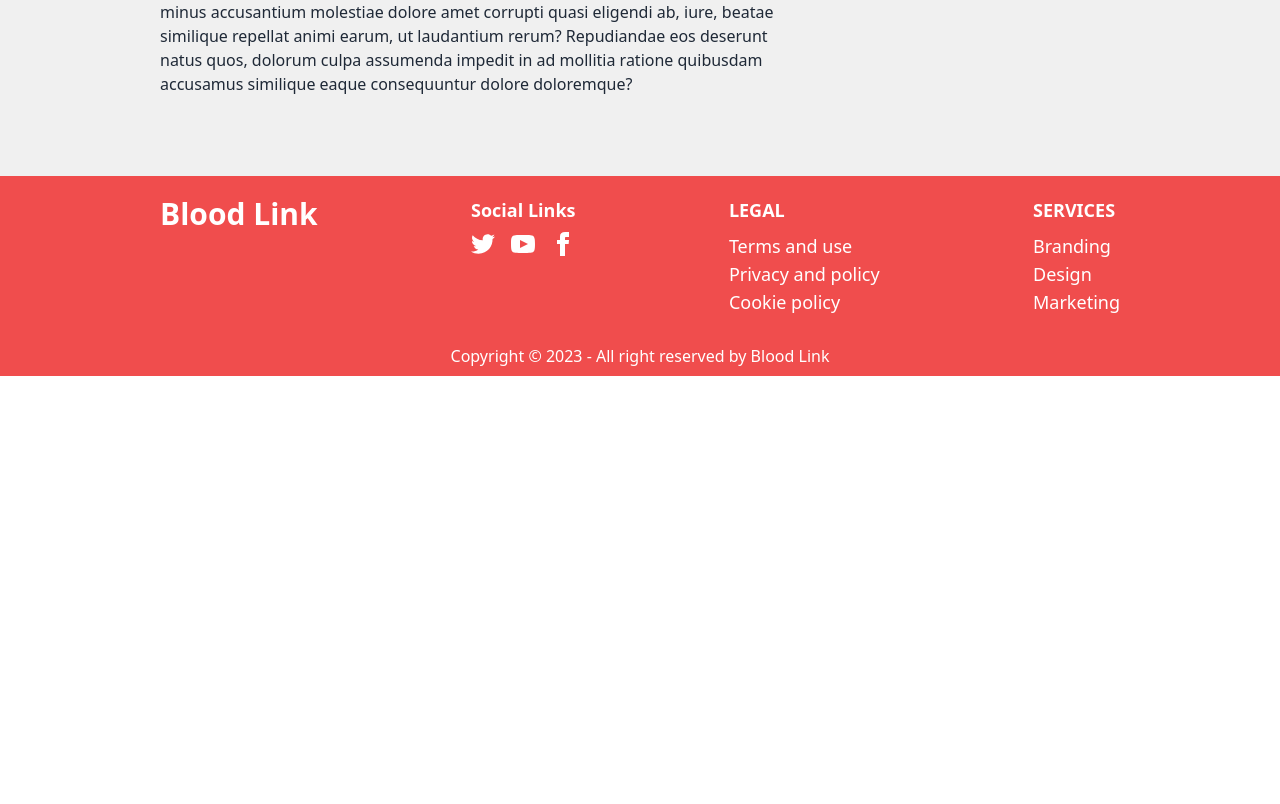
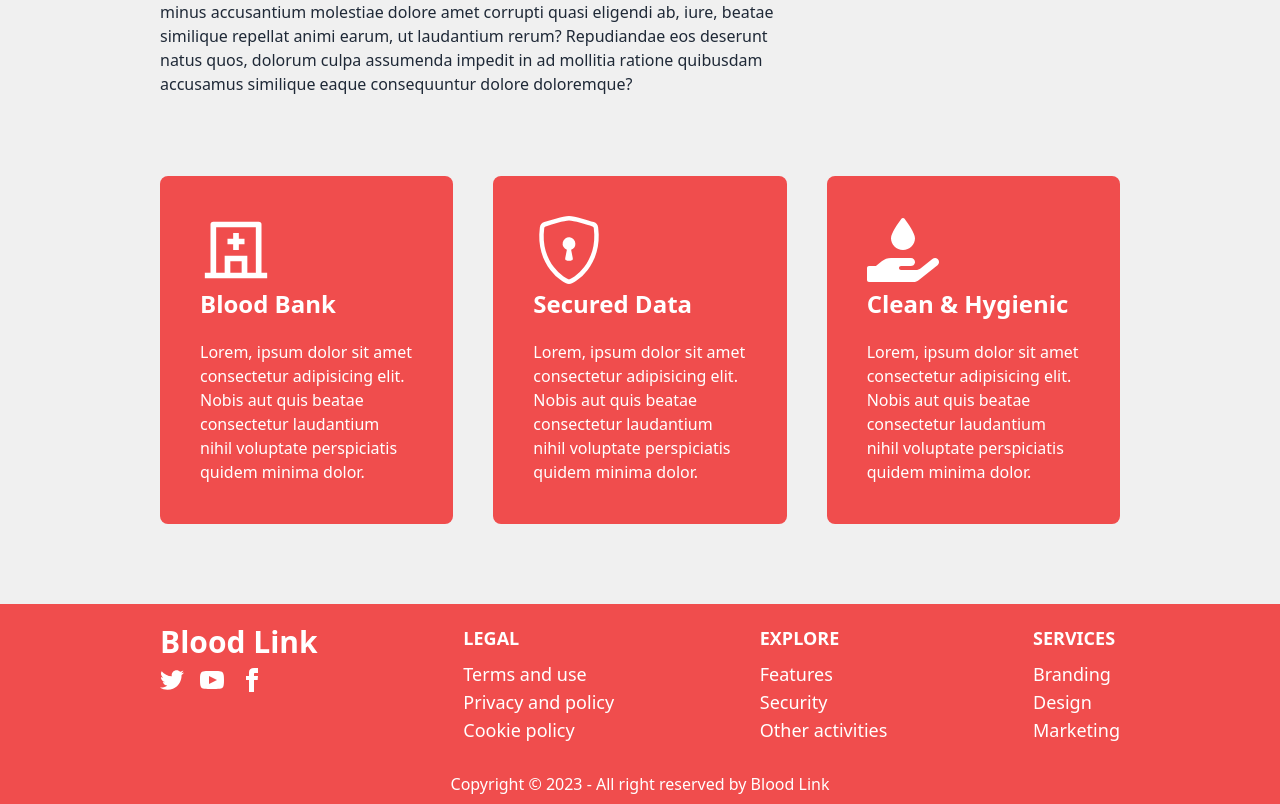
Before and after one commit to akil-tajwar/blood-link, a React (Vite) app: page / in a window 1280 px wide. Shown: the part 1600-2404 px from the top of the page. Before the commit the page ends 1976 px from the top, so only its background shows below. Built offline with nearby package versions, Linux system fonts and the light colour scheme.

Commit message:
adding highlighting section

```diff
--- a/index.html
+++ b/index.html
@@ -4,7 +4,7 @@
     <meta charset="UTF-8" />
     <link rel="icon" type="image/svg+xml" href="/vite.svg" />
     <meta name="viewport" content="width=device-width, initial-scale=1.0" />
-    <title>Vite + React</title>
+    <title>Blood Link</title>
   </head>
   <body>
     <div id="root"></div>
--- a/src/Pages/Home/Components/Highlighting.jsx
+++ b/src/Pages/Home/Components/Highlighting.jsx
@@ -1,10 +1,27 @@
 import React from 'react';
+import { RiHospitalLine } from 'react-icons/ri';
+import { BsShieldLock } from 'react-icons/bs';
+import { FaHandHoldingWater } from 'react-icons/fa';
 
 const Highlighting = () => {
     return (
-        <div>
-            <div>
-
+        <div className='lg:w-3/4 w-11/12 mx-auto pt-20'>
+            <div className='flex gap-10 text-white'>
+                <div className='bg-[#f04d4d] p-10 rounded-lg'>
+                    <RiHospitalLine className='text-7xl pb-1' />
+                    <h3 className='text-2xl font-semibold pb-5'>Blood Bank</h3>
+                    <p>Lorem, ipsum dolor sit amet consectetur adipisicing elit. Nobis aut quis beatae consectetur laudantium nihil voluptate perspiciatis quidem minima dolor.</p>
+                </div>
+                <div className='bg-[#f04d4d] p-10 rounded-lg'>
+                    <BsShieldLock className='text-7xl pb-1' />
+                    <h3 className='text-2xl font-semibold pb-5'>Secured Data</h3>
+                    <p>Lorem, ipsum dolor sit amet consectetur adipisicing elit. Nobis aut quis beatae consectetur laudantium nihil voluptate perspiciatis quidem minima dolor.</p>
+                </div>
+                <div className='bg-[#f04d4d] p-10 rounded-lg'>
+                    <FaHandHoldingWater className='text-7xl pb-1' />
+                    <h3 className='text-2xl font-semibold pb-5'>Clean & Hygienic</h3>
+                    <p>Lorem, ipsum dolor sit amet consectetur adipisicing elit. Nobis aut quis beatae consectetur laudantium nihil voluptate perspiciatis quidem minima dolor.</p>
+                </div>
             </div>
         </div>
     );
--- a/src/Pages/Home/Components/Motivation.jsx
+++ b/src/Pages/Home/Components/Motivation.jsx
@@ -8,13 +8,13 @@ const Motivation = () => {
                     <img className='rounded-lg' src="donation1.jpg" alt="" />
                 </div>
                 <div className='col-span-2'>
-                    <h3 className='text-3xl pb-5 font-semibold'>Save a life by just giving us 10 minutes</h3>
+                    <h3 className='text-3xl pb-5 text-[#f04d4d] font-semibold'>Save a life by just giving us 10 minutes</h3>
                     <p>Lorem ipsum dolor sit amet consectetur adipisicing elit. Quia, cupiditate deserunt dignissimos officiis architecto blanditiis repellendus iure odio consequuntur natus iusto quidem dolores. Nemo, corporis hic! Nemo amet, voluptates laborum vitae praesentium id. Eos velit, nisi adipisci reiciendis consequatur vitae. Possimus vel neque deleniti rerum provident odio dolores ex voluptatibus, eius saepe. Expedita possimus voluptates aut quo tempore nulla perspiciatis consequatur quisquam minus accusantium molestiae dolore amet corrupti quasi eligendi ab, iure, beatae similique repellat animi earum, ut laudantium rerum? Repudiandae eos deserunt natus quos, dolorum culpa assumenda impedit in ad mollitia ratione quibusdam accusamus similique eaque consequuntur dolore doloremque?</p>
                 </div>
             </div>
             <div className='grid grid-cols-3 gap-5 pt-20'>
                 <div className='col-span-2'>
-                    <h3 className='text-3xl pb-5 font-semibold'>Together we can make difference</h3>
+                    <h3 className='text-3xl pb-5 text-[#f04d4d] font-semibold'>Together we can make difference</h3>
                     <p>Lorem ipsum dolor sit amet consectetur adipisicing elit. Quia, cupiditate deserunt dignissimos officiis architecto blanditiis repellendus iure odio consequuntur natus iusto quidem dolores. Nemo, corporis hic! Nemo amet, voluptates laborum vitae praesentium id. Eos velit, nisi adipisci reiciendis consequatur vitae. Possimus vel neque deleniti rerum provident odio dolores ex voluptatibus, eius saepe. Expedita possimus voluptates aut quo tempore nulla perspiciatis consequatur quisquam minus accusantium molestiae dolore amet corrupti quasi eligendi ab, iure, beatae similique repellat animi earum, ut laudantium rerum? Repudiandae eos deserunt natus quos, dolorum culpa assumenda impedit in ad mollitia ratione quibusdam accusamus similique eaque consequuntur dolore doloremque?</p>
                 </div>
                 <div>
--- a/src/Pages/Shared/Footer.jsx
+++ b/src/Pages/Shared/Footer.jsx
@@ -5,12 +5,9 @@ const Footer = () => {
     return (
         <div className="bg-[#f04d4d] text-white mt-20">
             <div className="flex lg:justify-between justify-center gap-10 lg:flex-row flex-col py-5 w-11/12 lg:w-3/4 mx-auto text-lg">
-                <Link href="/"><p className="text-3xl font-semibold">Blood Link</p></Link>
-                <aside>
-                    <h3 className="pb-2 font-semibold">Social Links</h3>
-                    {/* <svg width="50" height="50" viewBox="0 0 24 24" xmlns="http://www.w3.org/2000/svg" fillRule="evenodd" clipRule="evenodd" className="fill-current" >
-                  <path d="M22.672 15.226l-2.432.811.841 2.515c.33 1.019-.209 2.127-1.23 2.456-1.15.325-2.148-.321-2.463-1.226l-.84-2.518-5.013 1.677.84 2.517c.391 1.203-.434 2.542-1.831 2.542-.88 0-1.601-.564-1.86-1.314l-.842-2.516-2.431.809c-1.135.328-2.145-.317-2.463-1.229-.329-1.018.211-2.127 1.231-2.456l2.432-.809-1.621-4.823-2.432.808c-1.355.384-2.558-.59-2.558-1.839 0-.817.509-1.582 1.327-1.846l2.433-.809-.842-2.515c-.33-1.02.211-2.129 1.232-2.458 1.02-.329 2.13.209 2.461 1.229l.842 2.515 5.011-1.677-.839-2.517c-.403-1.238.484-2.553 1.843-2.553.819 0 1.585.509 1.85 1.326l.841 2.517 2.431-.81c1.02-.33 2.131.211 2.461 1.229.332 1.018-.21 2.126-1.23 2.456l-2.433.809 1.622 4.823 2.433-.809c1.242-.401 2.557.484 2.557 1.838 0 .819-.51 1.583-1.328 1.847m-8.992-6.428l-5.01 1.675 1.619 4.828 5.011-1.674-1.62-4.829z"></path>
-                </svg> */}
+                <div>
+                    <Link href="/"><h3 className="text-3xl font-semibold pb-2">Blood Link</h3></Link>
+                    {/* <h3 className="pb-2 font-semibold">Social Links</h3> */}
                     <div className="flex gap-4">
                         <Link href="/">
                             <svg xmlns="http://www.w3.org/2000/svg" width="24" height="24" viewBox="0 0 24 24" className="fill-current" >
@@ -28,13 +25,21 @@ const Footer = () => {
                             </svg>
                         </Link>
                     </div>
-                </aside>
+                </div>
                 <div>
                     <h3 className="pb-2 font-bold">LEGAL</h3>
                     <div className="flex flex-col">
                         <Link className="link link-hover">Terms and use</Link>
                         <Link className="link link-hover">Privacy and policy</Link>
                         <Link className="link link-hover">Cookie policy</Link>
+                    </div>
+                </div>
+                <div>
+                    <h3 className="pb-2 font-bold">EXPLORE</h3>
+                    <div className="flex flex-col">
+                        <Link className="link link-hover">Features</Link>
+                        <Link className="link link-hover">Security</Link>
+                        <Link className="link link-hover">Other activities</Link>
                     </div>
                 </div>
                 <div>
```
